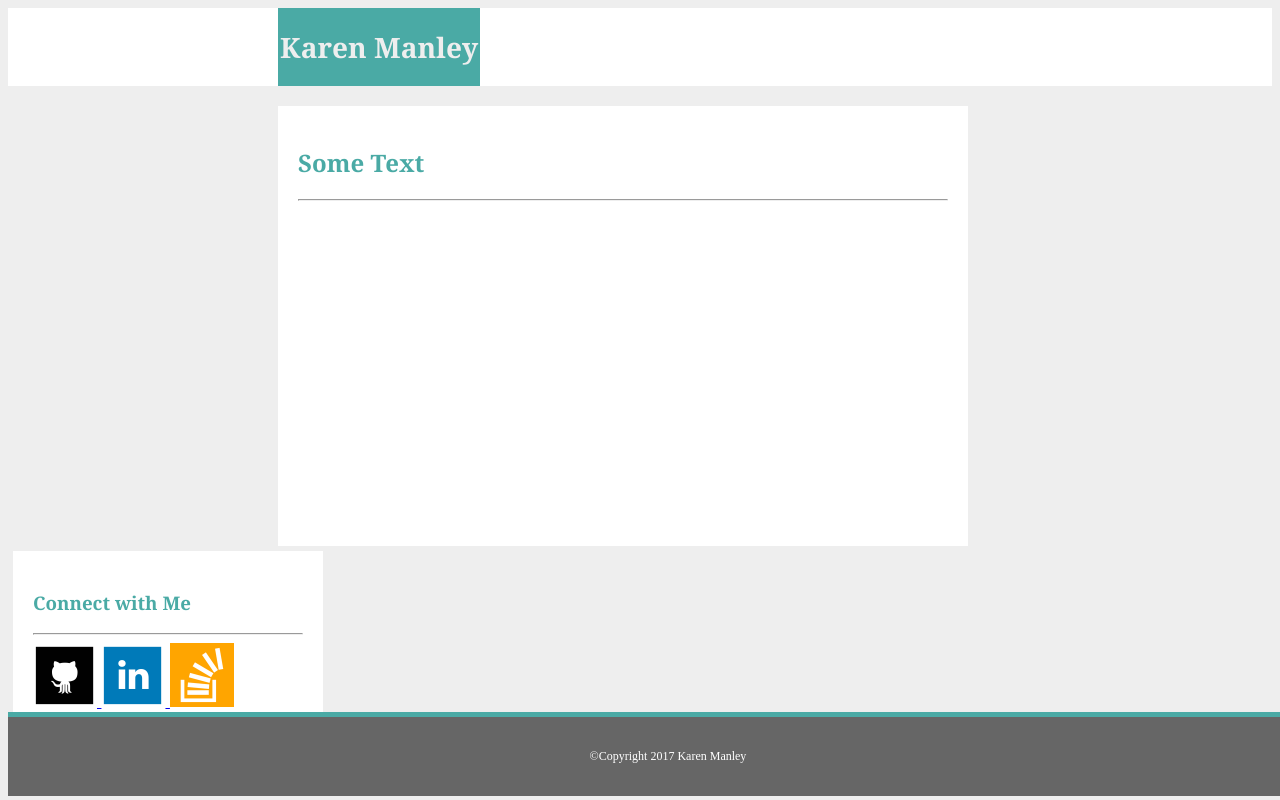
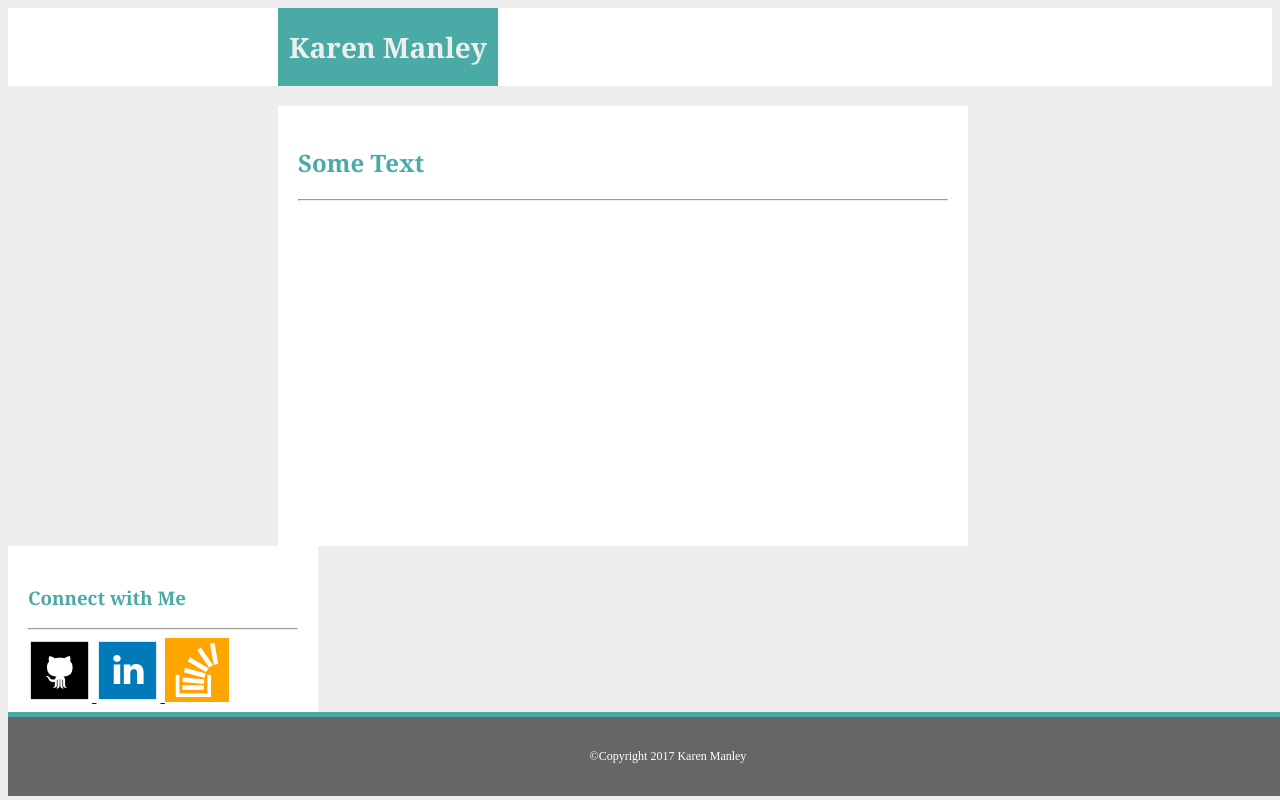
Before and after one commit to kjaneem/Homework1, a plain HTML site: page index.html in a window 1280 px wide. Shown: the top 800 px of the page. Drawn offline with Linux system fonts and the light colour scheme.

Commit message:
style stuff

```diff
--- a/assets/css/style.css
+++ b/assets/css/style.css
@@ -21,7 +21,7 @@ h1 {
     font-size: 28px;
     text-align: center;
     background: #4aaaa5;
-    width: 16%;
+    width: 220px;
     margin-left: 270px;
 }
 
@@ -60,8 +60,6 @@ hr {
     width: 270px;
     background: #ffffff;
     padding: 20px;
-    margin: 5px;
-
 }
 
 #bigline {
```
Also changed, not shown: index.html (+3 -0 lines).
